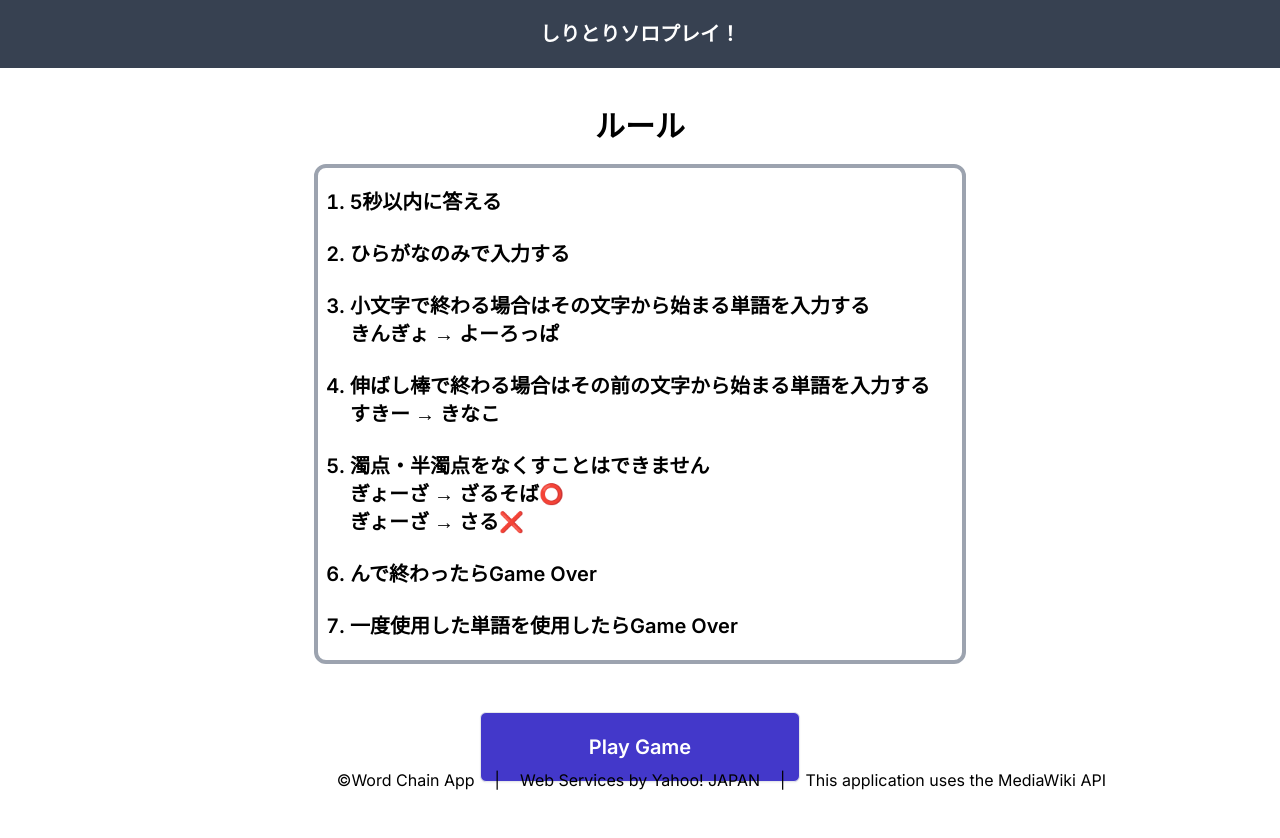
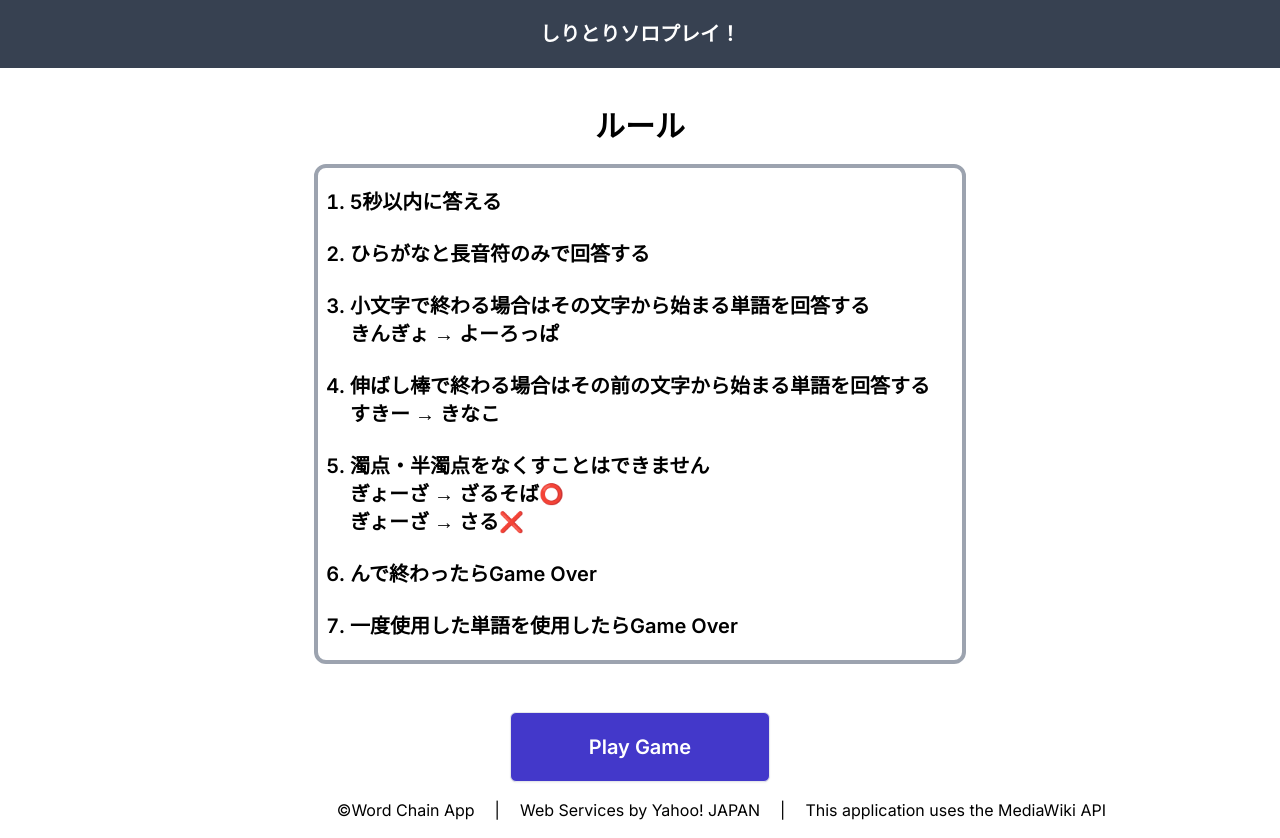
Before and after one commit to TaichiMotegi/Word_Chain_App, a Next.js app: page / in a window 1280 px wide. Before the commit the page ends 800 px from the top, so only its background shows below. Built offline with nearby package versions, Linux system fonts and the light colour scheme.

Commit message:
💄 レイアウトの変更

```diff
--- a/src/app/(main)/layout.tsx
+++ b/src/app/(main)/layout.tsx
@@ -6,7 +6,7 @@ const MainLayout = ({
   children: React.ReactNode;
 }>) => {
   return (
-    <div>
+    <div className="min-h-screen flex flex-col">
       <header className="bg-gray-700">
         <div className="mx-auto flex p-5 justify-center">
           <Link href="/" className="text-center text-xl text-white font-bold">
@@ -14,9 +14,12 @@ const MainLayout = ({
           </Link>
         </div>
       </header>
-      <div className="flex flex-col h-full">
-        <main>{children}</main>
-        <footer className="absolute inset-x-0 bottom-2 flex items-cente">
+      <div className="flex-grow flex flex-col justify-center items-center">
+        <main className="w-full flex flex-col justify-center items-center">
+          {children}
+        </main>
+      </div>
+      <footer className="w-full flex items-center justify-center p-4">
         <div className="w-full flex justify-center items-center">
           <span className="flex-1 text-end">©Word Chain App</span>
           <span className="px-5 text-center"> | </span>
@@ -34,7 +37,7 @@ const MainLayout = ({
         </div>
       </footer>
     </div>
-    </div>
   );
 };
+
 export default MainLayout;
--- a/src/app/(main)/page.tsx
+++ b/src/app/(main)/page.tsx
@@ -7,13 +7,13 @@ export default function MainPage() {
       <div className="text-xl mt-5 px-8 py-2 border-4 border-gray-400 rounded-xl">
         <ol className="list-decimal font-semibold">
           <li className="py-3">5秒以内に答える</li>
-          <li className="py-3">ひらがなのみで入力する</li>
+          <li className="py-3">ひらがなと長音符のみで回答する</li>
           <li className="py-3">
-            小文字で終わる場合はその文字から始まる単語を入力する
+            小文字で終わる場合はその文字から始まる単語を回答する
             <div>きんぎょ → よーろっぱ</div>
           </li>
           <li className="py-3">
-            伸ばし棒で終わる場合はその前の文字から始まる単語を入力する
+            伸ばし棒で終わる場合はその前の文字から始まる単語を回答する
             <div>すきー → きなこ</div>
           </li>
           <li className="py-3">
@@ -27,7 +27,7 @@ export default function MainPage() {
       </div>
       <Link
         href="/game"
-        className="font-semibold text-xl text-center border mt-12 w-1/4 px-4 py-5 rounded-md shadow-sm text-white bg-indigo-700 hover:bg-indigo-500"
+        className="font-semibold text-xl text-center border mt-12 w-2/5 px-4 py-5 rounded-md shadow-sm text-white bg-indigo-700 hover:bg-indigo-500"
       >
         <div>Play Game</div>
       </Link>
```
Lines whose indentation alone changed are shown as unchanged.
